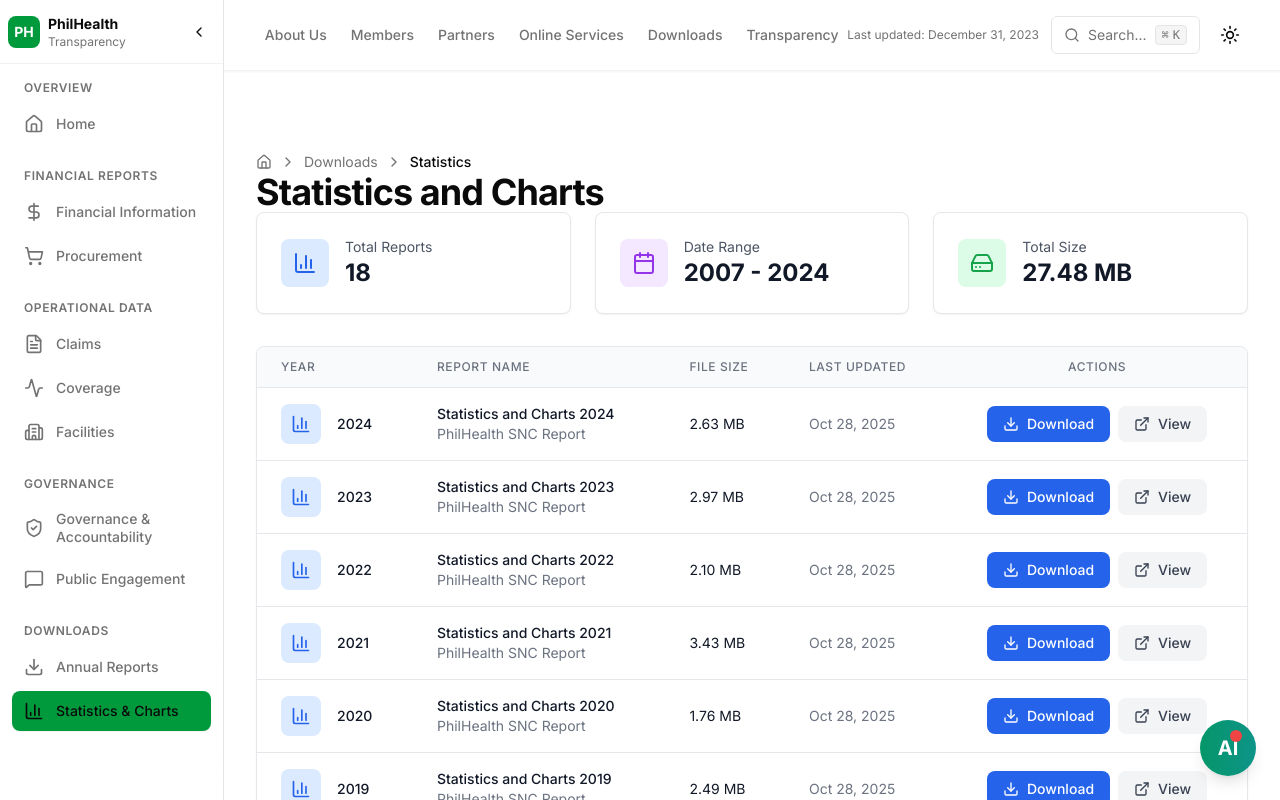
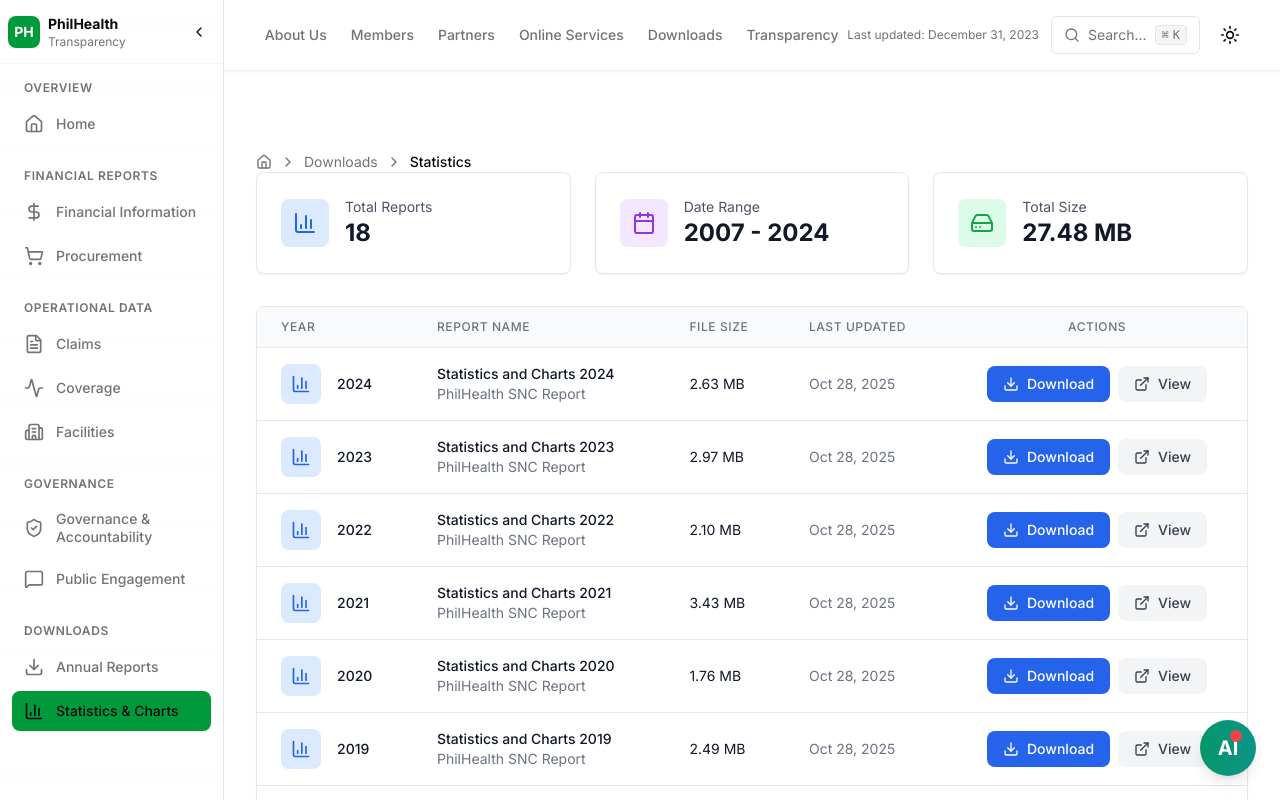
Before and after one commit to mattxslv/philhealth-transp, a Next.js app: page /downloads/statistics in a window 1280 px wide. Shown: the top 800 px of the page. Built offline with nearby package versions, Linux system fonts and the light colour scheme.

Commit message:
Remove page titles from download pages

```diff
--- a/src/app/downloads/annual-reports/page.tsx
+++ b/src/app/downloads/annual-reports/page.tsx
@@ -55,10 +55,6 @@
   return (
     <DashboardLayout>
       <Breadcrumbs />
-
-      <PageHeading
-        title="Annual Reports"
-      />
 
       {/* Summary Stats */}
       <div className="grid grid-cols-1 md:grid-cols-3 gap-6 mb-8">
--- a/src/app/downloads/statistics/page.tsx
+++ b/src/app/downloads/statistics/page.tsx
@@ -55,10 +55,6 @@
   return (
     <DashboardLayout>
       <Breadcrumbs />
-
-      <PageHeading
-        title="Statistics and Charts"
-      />
 
       {/* Summary Stats */}
       <div className="grid grid-cols-1 md:grid-cols-3 gap-6 mb-8">
```
